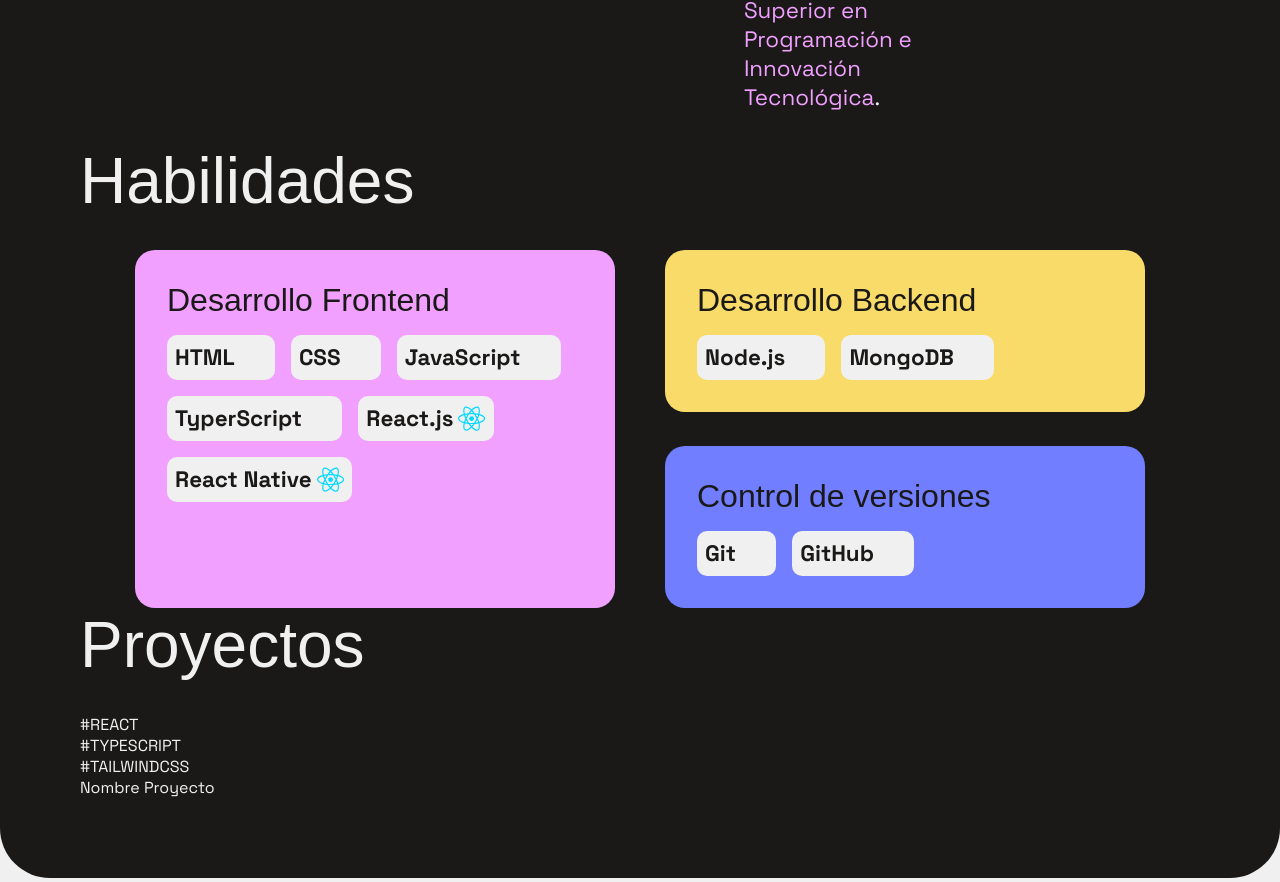
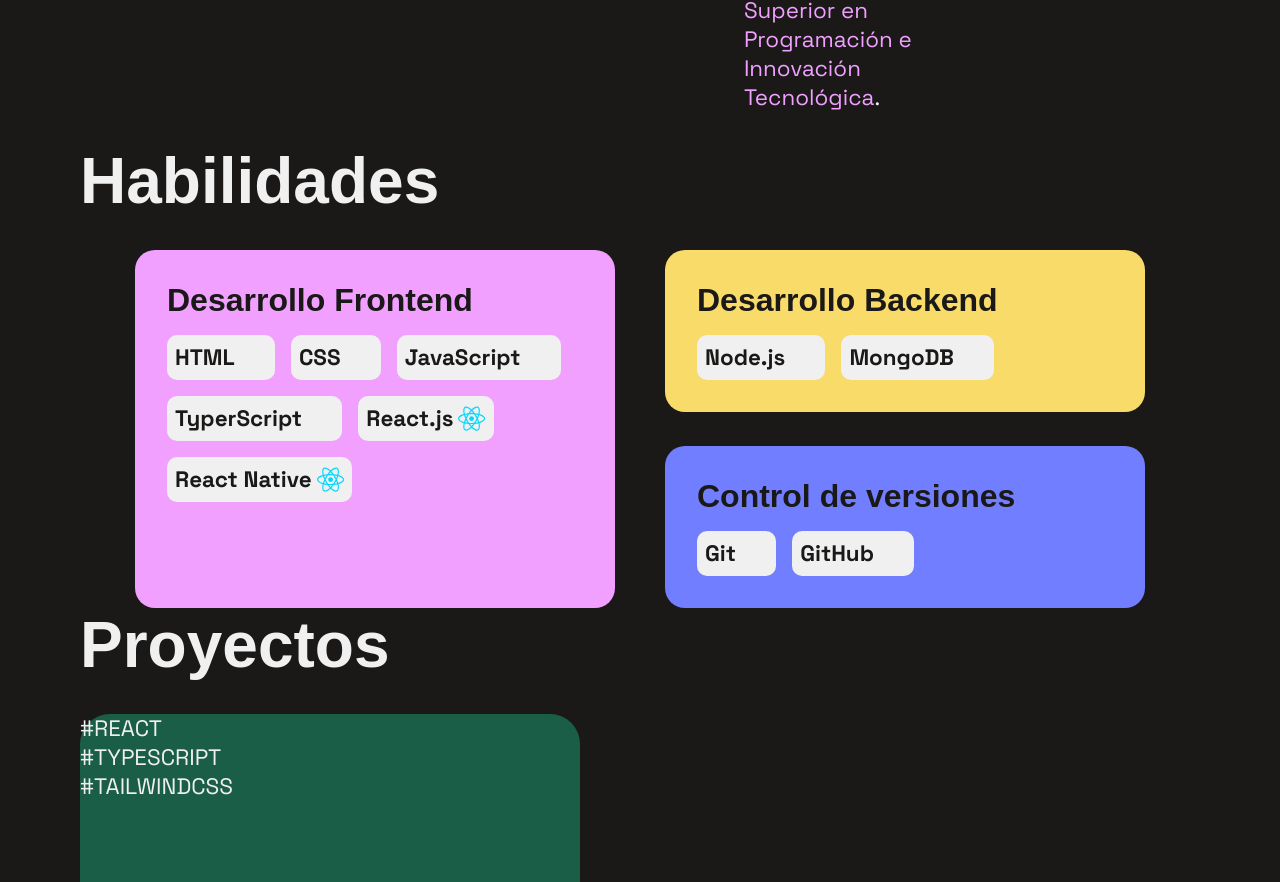
Before and after one commit to Cristaldo-Fiorela/portfolio2024, a React (Vite) app: page / in a window 1280 px wide. Shown: the part 1892-2774 px from the top of the page. Built offline with nearby package versions, Linux system fonts and the light colour scheme; some icons are missing; a web font is replaced by a local one.

Commit message:
tamaño incial de contenedor principal

```diff
--- a/src/components/Projects.jsx
+++ b/src/components/Projects.jsx
@@ -1,6 +1,6 @@
 const Projects = () => {
   return (
-    <section id="proyects">
+    <section id="projects">
       <h2 className="section-title">Proyectos</h2>
       {/*  ANCHOR?  */}
       <div className="project-container">
--- a/src/index.css
+++ b/src/index.css
@@ -10,14 +10,15 @@
 
 * {
   box-sizing: border-box;
-  font-family: var(--font-body);
-  font-weight: 400;
   margin: 0;
   padding: 0;
 }
 
 body {
   color: var(--black);
+  font-family: var(--font-body);
+  font-size: 1.4rem;
+  font-weight: 400;
   min-height: 100vh;
   width: 100%;
   background-color: var(--white);
@@ -248,6 +249,16 @@ section#skills div.skill-container section#skill-ver {
 }
 /* PROJECTS */
 
+section#projects div.project-container {
+  /* background-image: url('https://i.pinimg.com/736x/ea/a2/f7/eaa2f78e0867e06e5f8cf77ea5e89e7c.jpg'); */
+  background-color: rgb(26, 94, 71);
+  border-radius: 30px;
+  display: flex;
+  flex-direction: column;
+  height: 500px;
+  justify-content: space-between;
+  width: 500px;
+}
 
 
 /* FOOTER */
```
